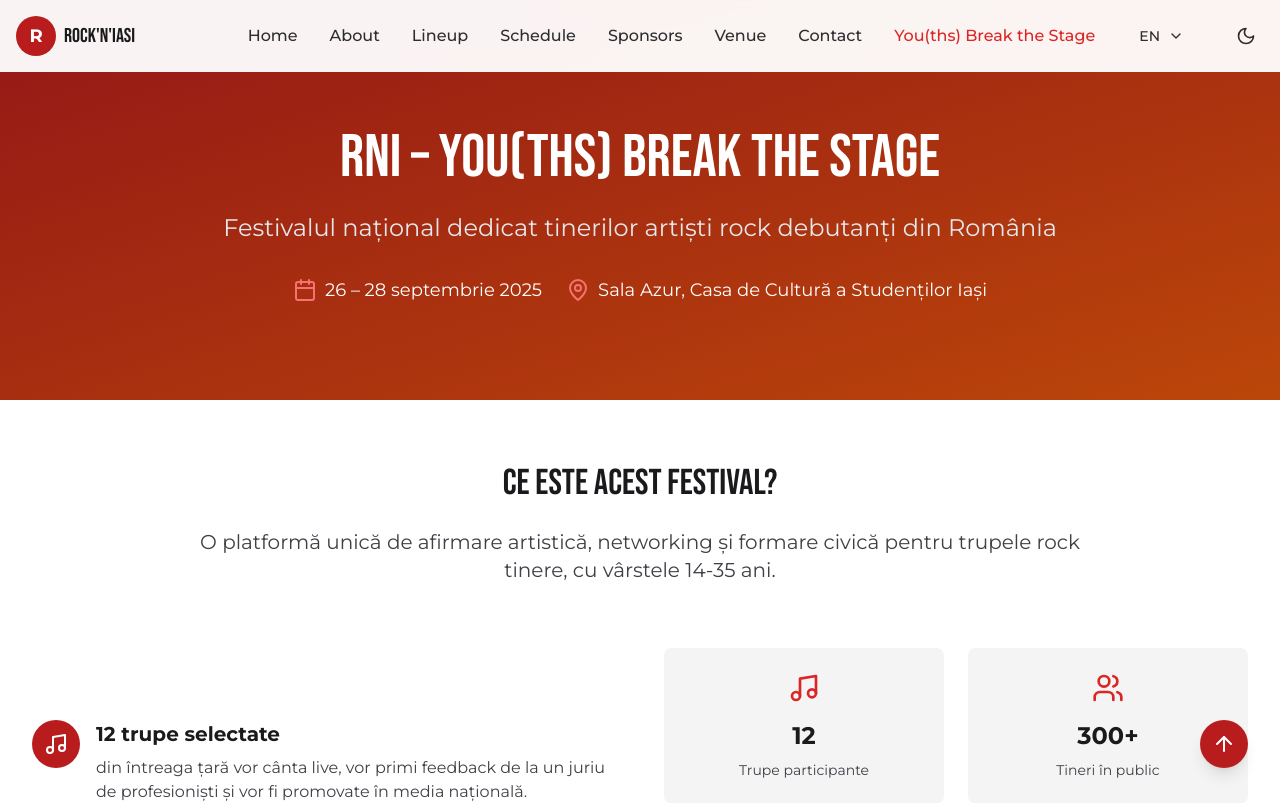
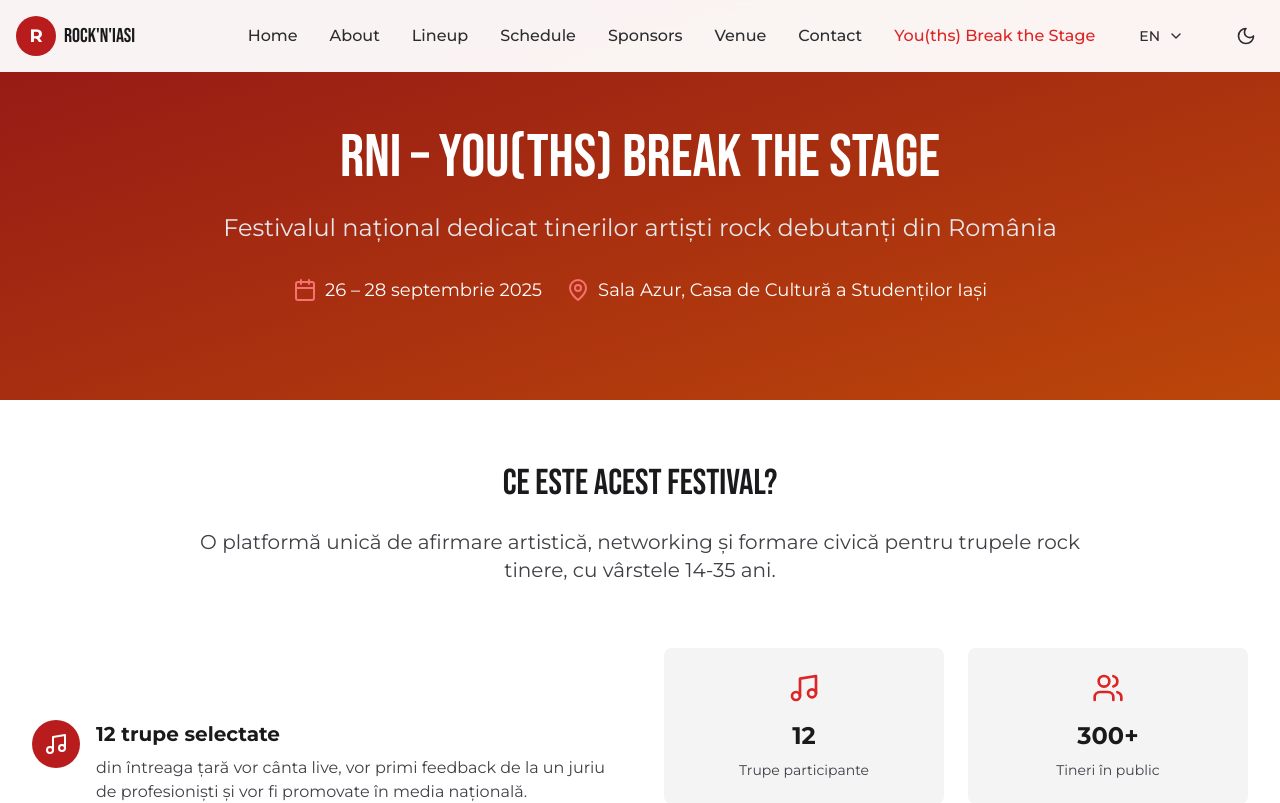
Before and after one commit to Hasmaa/rockniasi2025, a React (Vite) app: page /rockniasi2025/rni in a window 1280 px wide. Shown: the top 803 px of the page. Built offline with nearby package versions, Linux system fonts and the light colour scheme.

Commit message:
Add scroll-to-top button in Footer component with conditional visibility based on scroll position, enhancing user navigation experience.

```diff
--- a/src/components/Footer.tsx
+++ b/src/components/Footer.tsx
@@ -1,9 +1,22 @@
 import { motion } from 'framer-motion'
 import { useTranslation } from 'react-i18next'
 import { Heart, ArrowUp } from 'lucide-react'
+import { useState, useEffect } from 'react'
 
 const Footer = () => {
   const { t } = useTranslation()
+  const [showScrollTop, setShowScrollTop] = useState(false)
+
+  useEffect(() => {
+    const handleScroll = () => {
+      const scrollY = window.scrollY
+      // Show button when user scrolls down more than 300px
+      setShowScrollTop(scrollY > 300)
+    }
+
+    window.addEventListener('scroll', handleScroll)
+    return () => window.removeEventListener('scroll', handleScroll)
+  }, [])
 
   const scrollToTop = () => {
     window.scrollTo({ top: 0, behavior: 'smooth' })
@@ -194,11 +207,15 @@
       {/* Scroll to top button */}
       <motion.button
         initial={{ opacity: 0, scale: 0 }}
-        animate={{ opacity: 1, scale: 1 }}
-        transition={{ delay: 1, duration: 0.5 }}
+        animate={{
+          opacity: showScrollTop ? 1 : 0,
+          scale: showScrollTop ? 1 : 0
+        }}
+        transition={{ duration: 0.3, ease: "easeInOut" }}
         onClick={scrollToTop}
         className="fixed bottom-8 right-8 w-12 h-12 bg-primary-600 hover:bg-primary-700 text-white rounded-full flex items-center justify-center shadow-lg hover:shadow-xl transition-all duration-300 z-50"
         data-testid="scroll-to-top"
+        style={{ pointerEvents: showScrollTop ? 'auto' : 'none' }}
       >
         <ArrowUp size={24} />
       </motion.button>
```
